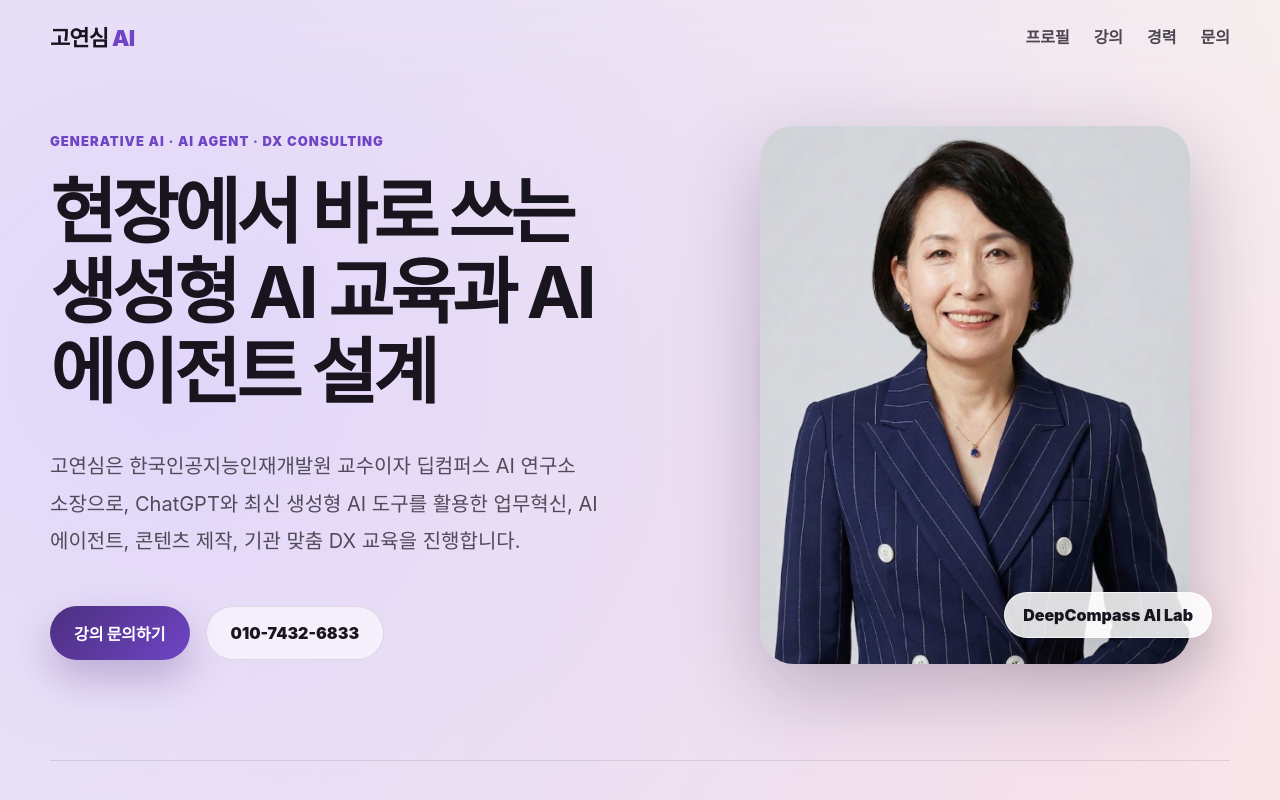
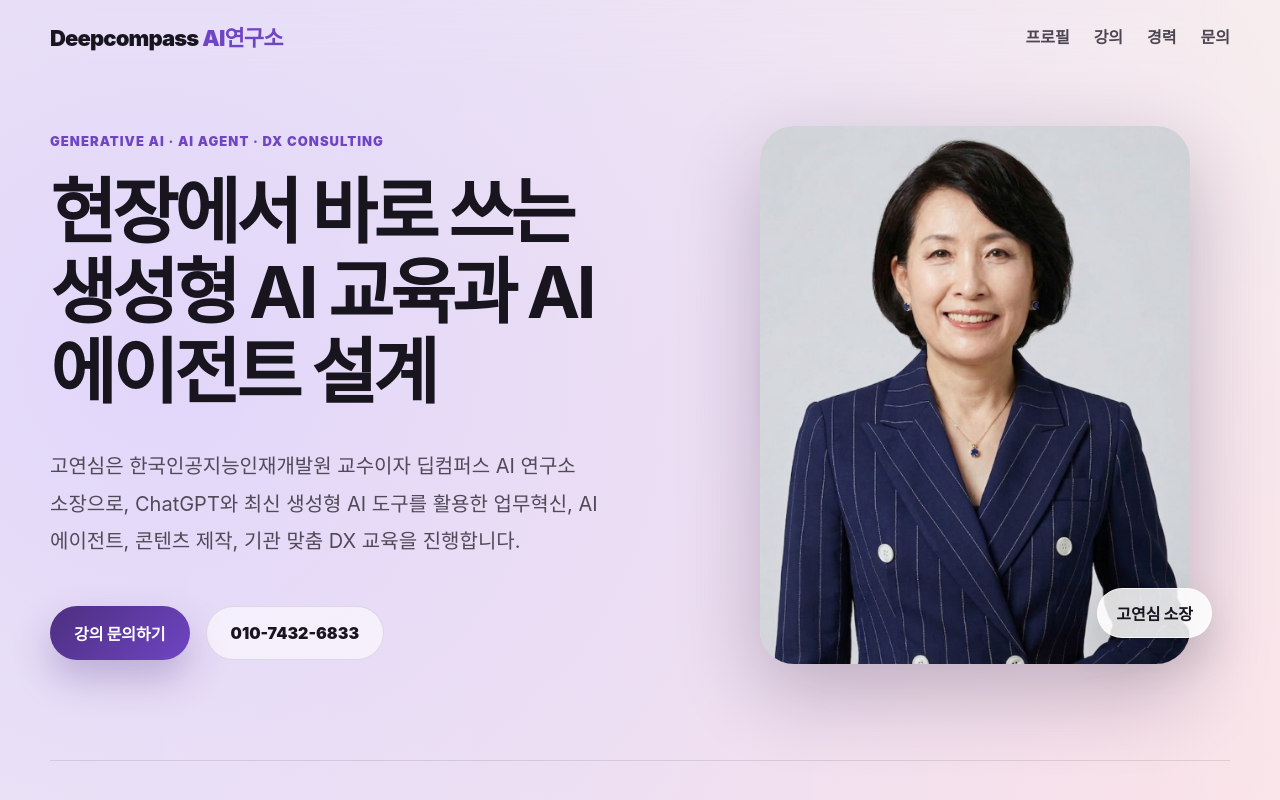
Before and after one commit to Shabley/goyeonsim-homepage, a React (Vite) app: page / in a window 1280 px wide. Shown: the top 800 px of the page. Built offline with nearby package versions, Linux system fonts and the light colour scheme; a web font is replaced by a local one.

Commit message:
Update brand logo and portrait label

```diff
--- a/src/main.jsx
+++ b/src/main.jsx
@@ -61,7 +61,7 @@ function App() {
   return (
     <main>
       <nav className="nav">
-        <a className="logo" href="#top">고연심<span>AI</span></a>
+        <a className="logo" href="#top">Deepcompass<span>AI연구소</span></a>
         <div>
           <a href="#profile">프로필</a>
           <a href="#programs">강의</a>
@@ -87,7 +87,7 @@ function App() {
         <div className="portraitCard">
           <div className="glow" />
           <img src="/assets/goyeonsim-profile.jpg" alt="AI 전문가 고연심 프로필 사진" />
-          <div className="badge">DeepCompass AI Lab</div>
+          <div className="badge">고연심 소장</div>
         </div>
       </section>
 
```
